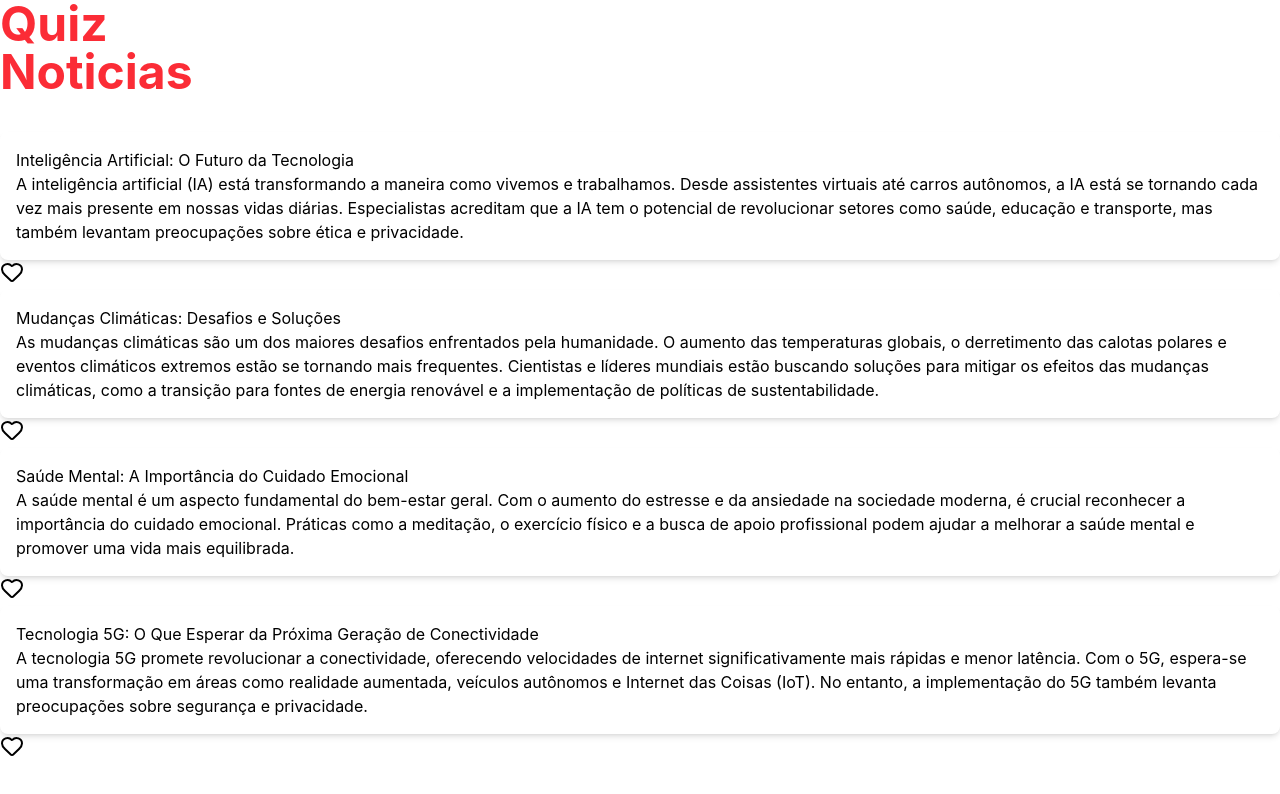
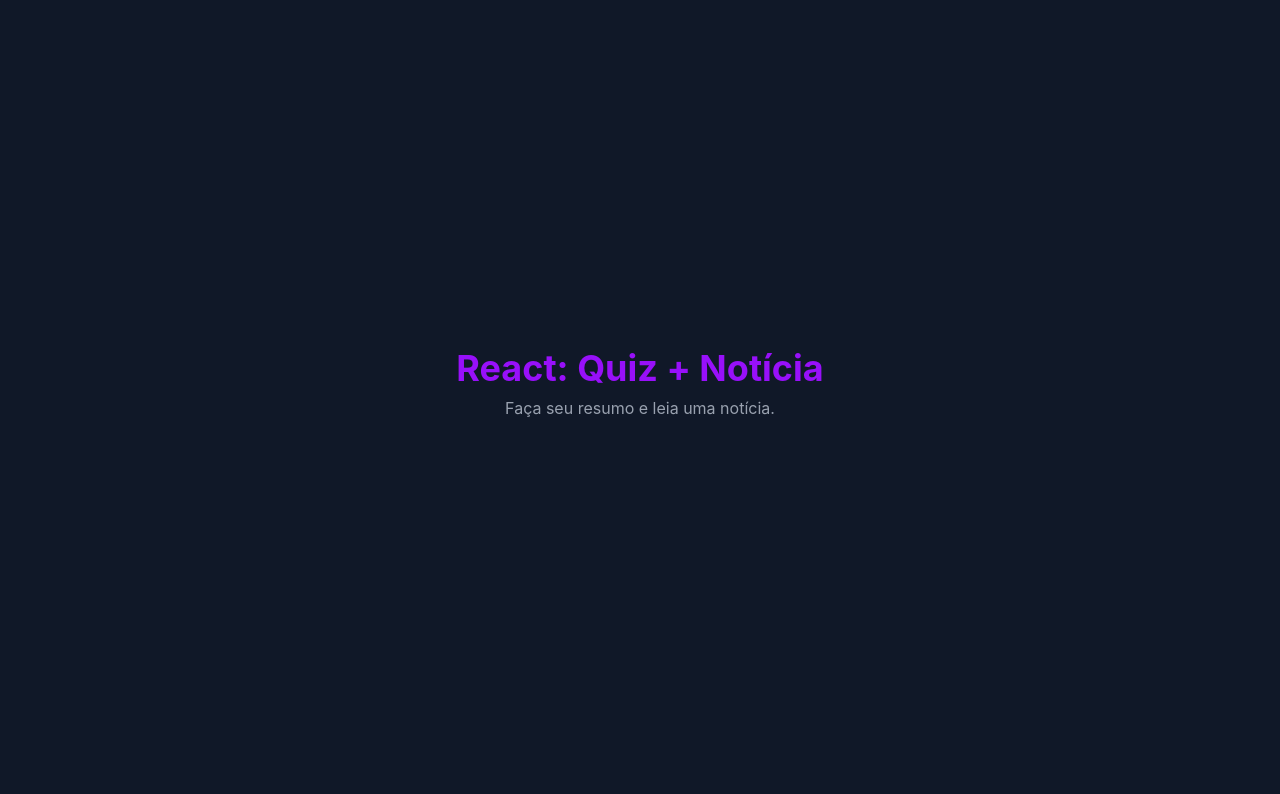
Before and after one commit to cientistafabiano/quizResumoEstudante, a React (Vite) app: page / in a window 1280 px wide. Shown: the top 794 px of the page. Built offline with nearby package versions, Linux system fonts and the light colour scheme.

Commit message:
modificando o app

```diff
--- a/src/App.jsx
+++ b/src/App.jsx
@@ -3,12 +3,15 @@
 
 export default function App() {
   return (
-    <div className="flex flex-col h-screen">
-      <h1 className='text-red-500 text-5xl font-bold'>Quiz</h1>
-      <h1 className='text-red-500 text-5xl font-bold'>Noticias</h1>
-      <main className='flex-1 flex items-center justify-center'>
+    <div className="min-h-screen bg-gray-900 text-white flex flex-col
+    items-center justify-center p-4">
+      <div className="text-center mb-8">
+        <h1 className="text-4xl font-bold text-purple-600 mb-2">React:  Quiz + Notícia</h1>
+        <p className="text-gray-400">Faça seu resumo e leia uma notícia.</p>
+      </div>
+        {/*<main className='flex-1 flex items-center justify-center'>
         <ProductCard noticiaText={noticiaText}/>
-      </main>
+      </main> */}
     </div>
   );
 }
--- a/src/data.jsx
+++ b/src/data.jsx
@@ -34,14 +34,14 @@
         tema: "Inteligência Artificial",
         perguntas: [
             {
-                pergunta: "O que é inteligência artificial?",
-                opcoes: [
+                pergunta: "O que é inteligência artificial?", //question
+                opcoes: [                                      //options
                     "Um tipo de computador que pode pensar como um humano",
                     "Uma técnica de programação para criar jogos",
                     "Um software que simula a inteligência humana",
                     " Uma linguagem de programação"
                 ],
-                resposta_correta: 2
+                resposta_correta: 2         //answer
             }
         ]
 
```
